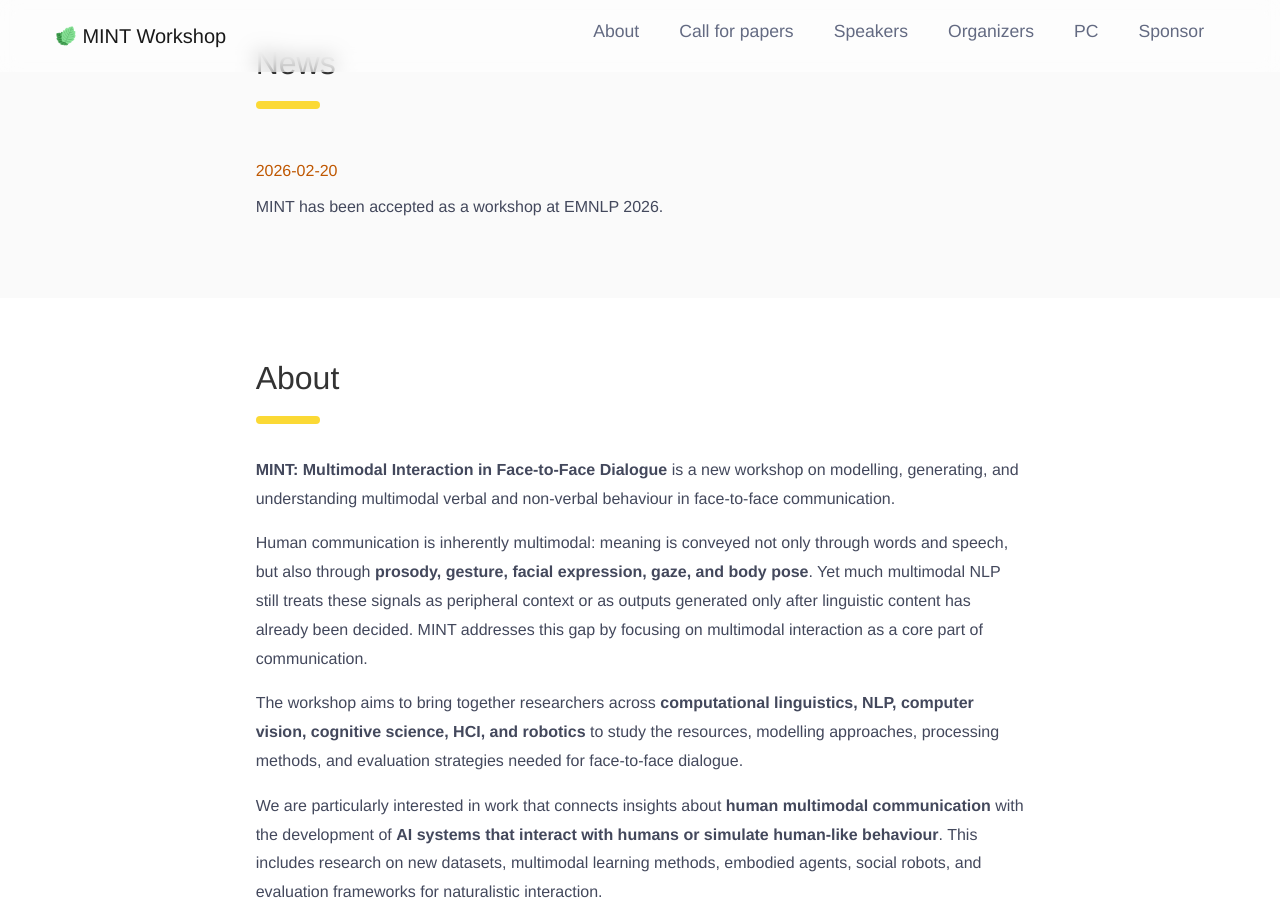
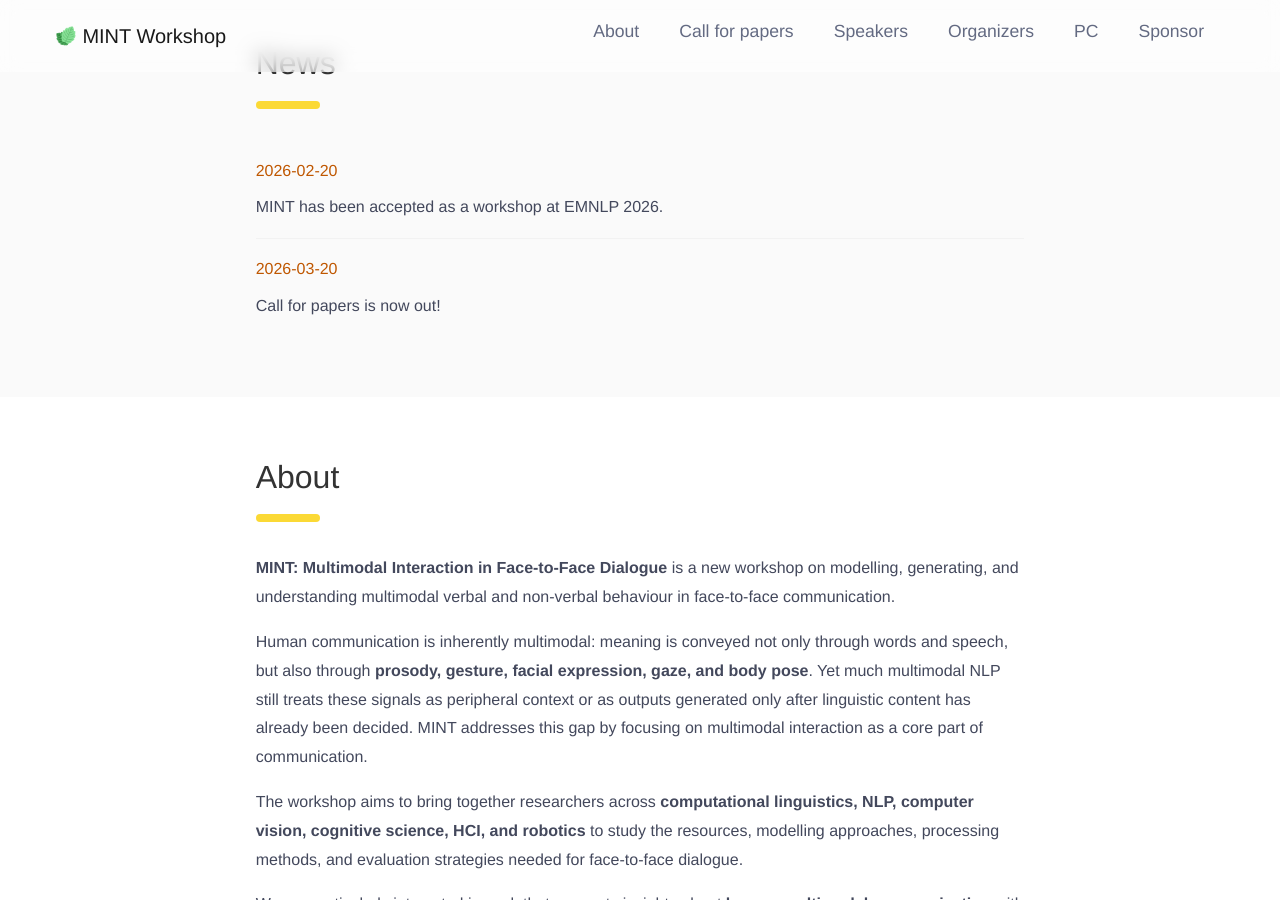
Before and after one commit to MINTworkshop/MINTworkshop.github.io, a Jekyll site: the page built from 2026/index.md, in a window 1280 px wide and 900 px high, scrolled down 777 px. Built offline with Jekyll 4.4.1, drawn with Linux system fonts in a browser that asks for light colours.

Commit message:
update times

```diff
--- a/2026/index.md
+++ b/2026/index.md
@@ -92,6 +92,9 @@ news:
   - content: MINT has been accepted as a workshop at EMNLP 2026.
     date: 2026-02-20
     url: https://2026.emnlp.org/
+  - content: Call for papers is now out!
+    date: 2026-03-20
+    url: https://mintworkshop.github.io/cfp/
 
 about: |
   **MINT: Multimodal Interaction in Face-to-Face Dialogue** is a new workshop on
```
